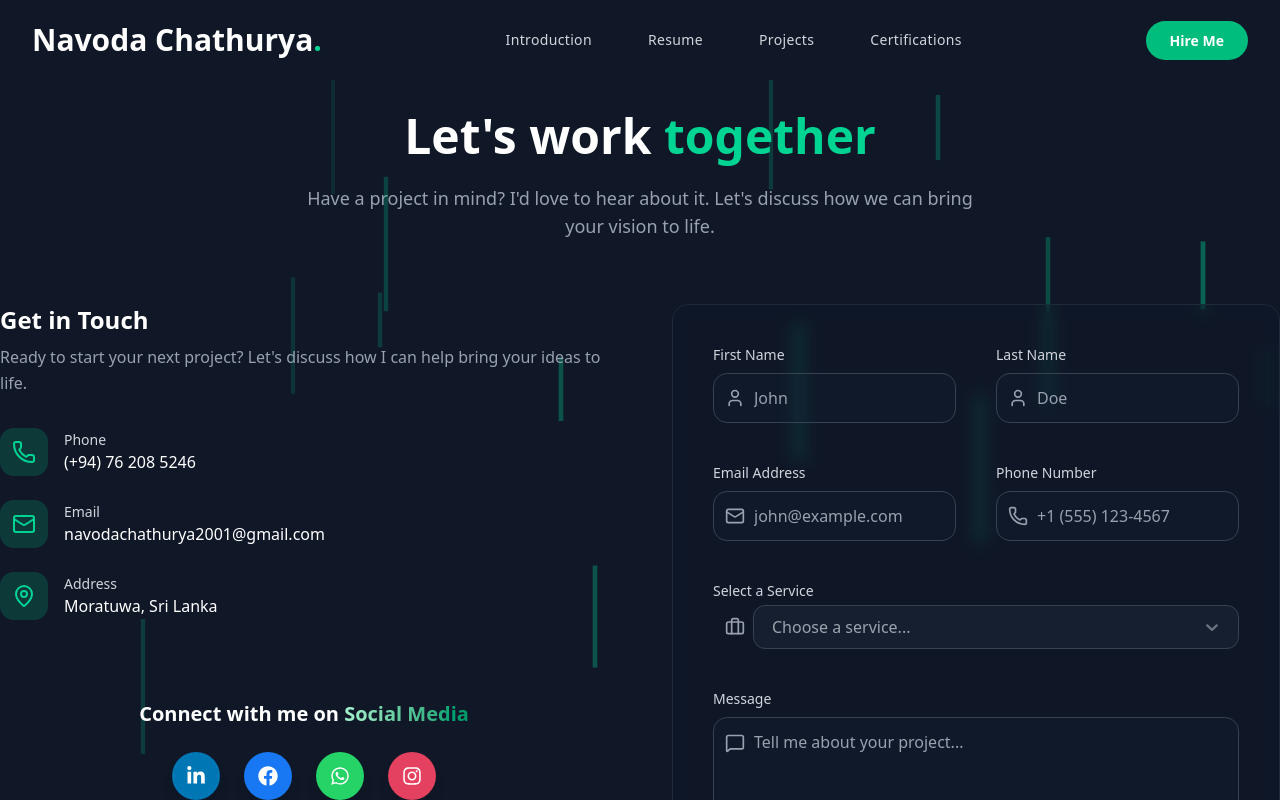
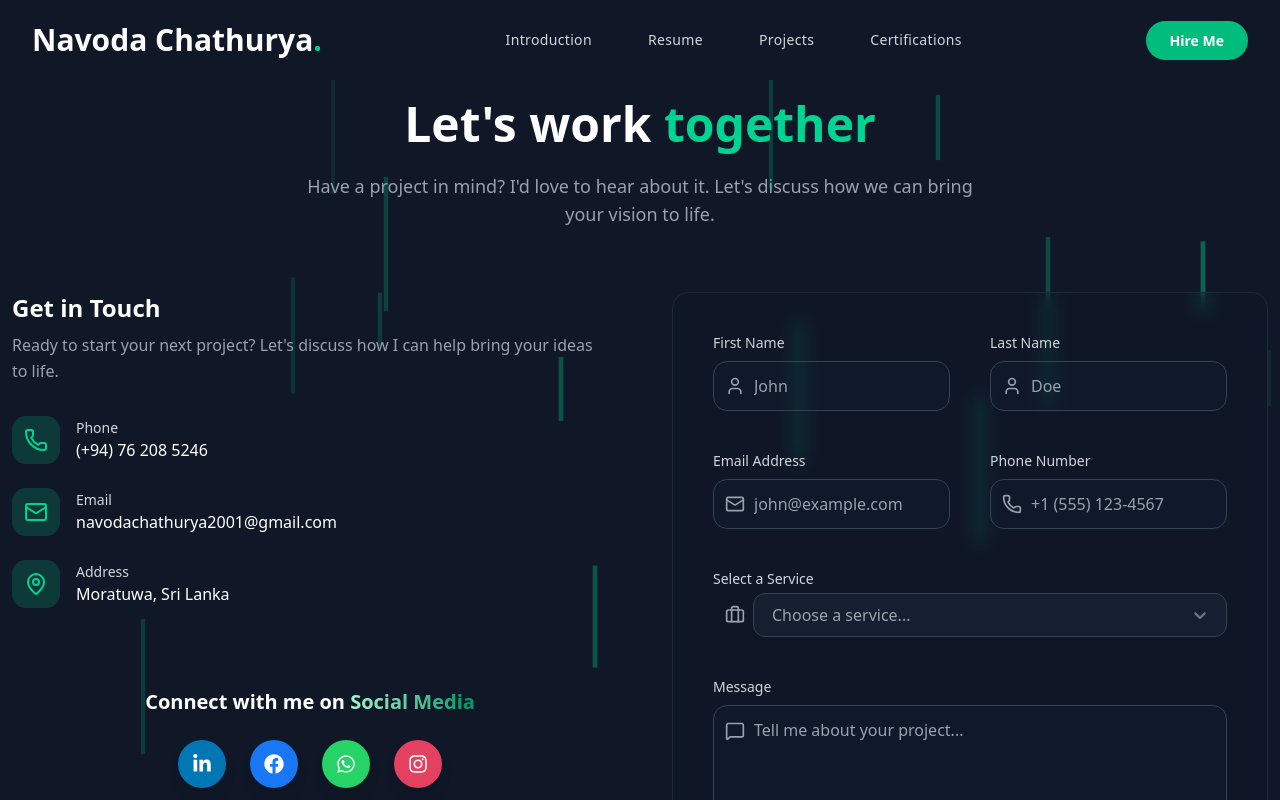
Before and after one commit to Navoda001/portfolio-frontend, a Next.js app: page /pages/contactMe in a window 1280 px wide. Shown: the top 800 px of the page. Built offline with nearby package versions, Linux system fonts and the light colour scheme.

Commit message:
fix padding

```diff
--- a/app/pages/contactMe/page.tsx
+++ b/app/pages/contactMe/page.tsx
@@ -205,7 +205,7 @@ const ContactMe = () => {
   return (
     <motion.section
       ref={ref}
-      className="pt-20 min-h-screen bg-gray-900 relative overflow-hidden"
+      className="pt-17 p-3 min-h-screen bg-gray-900 relative overflow-hidden"
       variants={containerVariants}
       initial="hidden"
       animate={mainControls}
```
